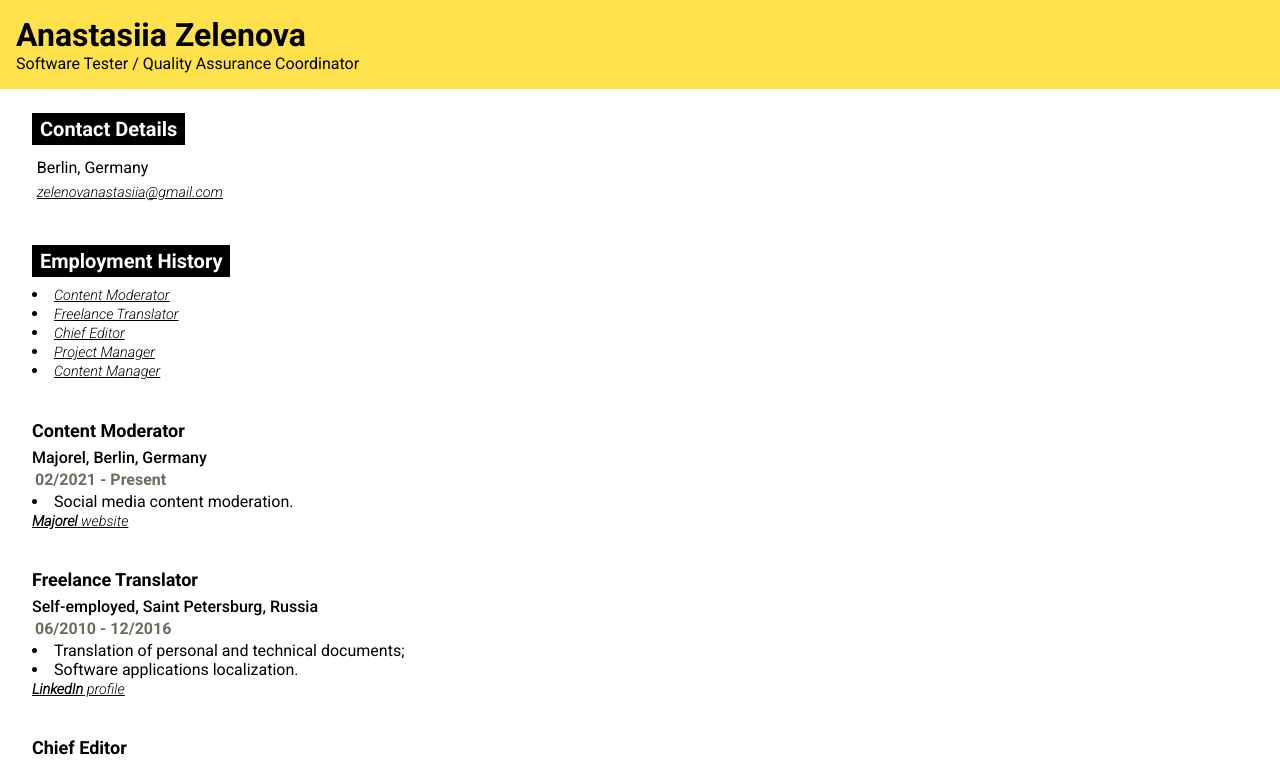
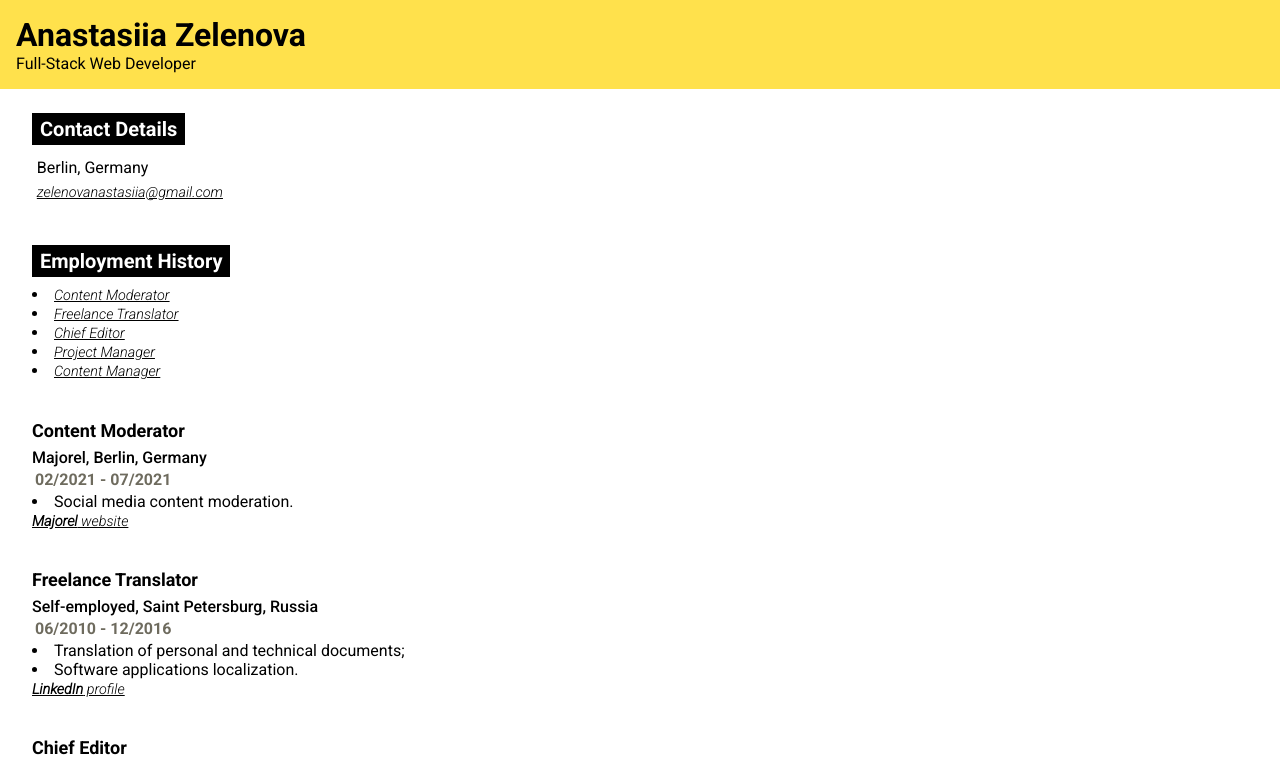
Before and after one commit to orishicha/orishicha.github.io, a plain HTML site: page index.html in a window 1280 px wide. Shown: the top 763 px of the page. Drawn offline with Linux system fonts and the light colour scheme.

Commit message:
Update index.html

```diff
--- a/index.html
+++ b/index.html
@@ -22,7 +22,7 @@
 
         <div class="top">
             <h1>Anastasiia Zelenova</h1>
-            <p class="description">Software Tester / Quality Assurance Coordinator</p>
+            <p class="description">Full-Stack Web Developer</p>
         </div>
 
         <div class="container">
@@ -54,7 +54,7 @@
                         <tr>
                             <th class="dates">02/2021</th>
                             <th class="dates">-</th>
-                            <th class="dates">Present</th>
+                            <th class="dates">07/2021</th>
                         </tr>
                     </thead>
                 </table>
```
